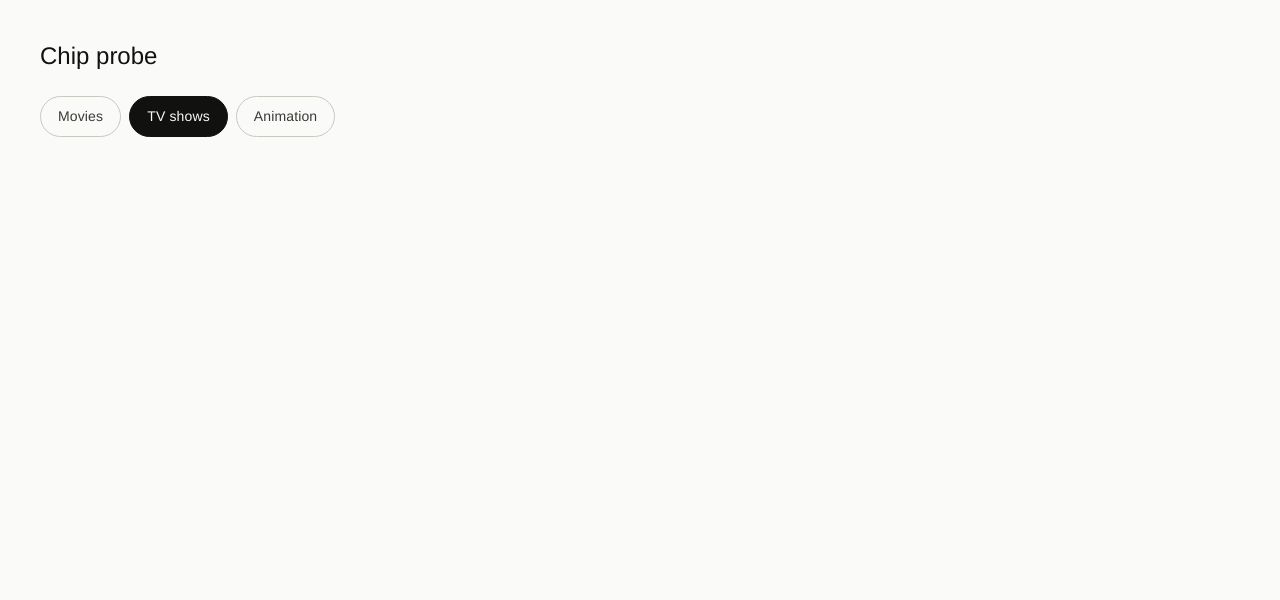
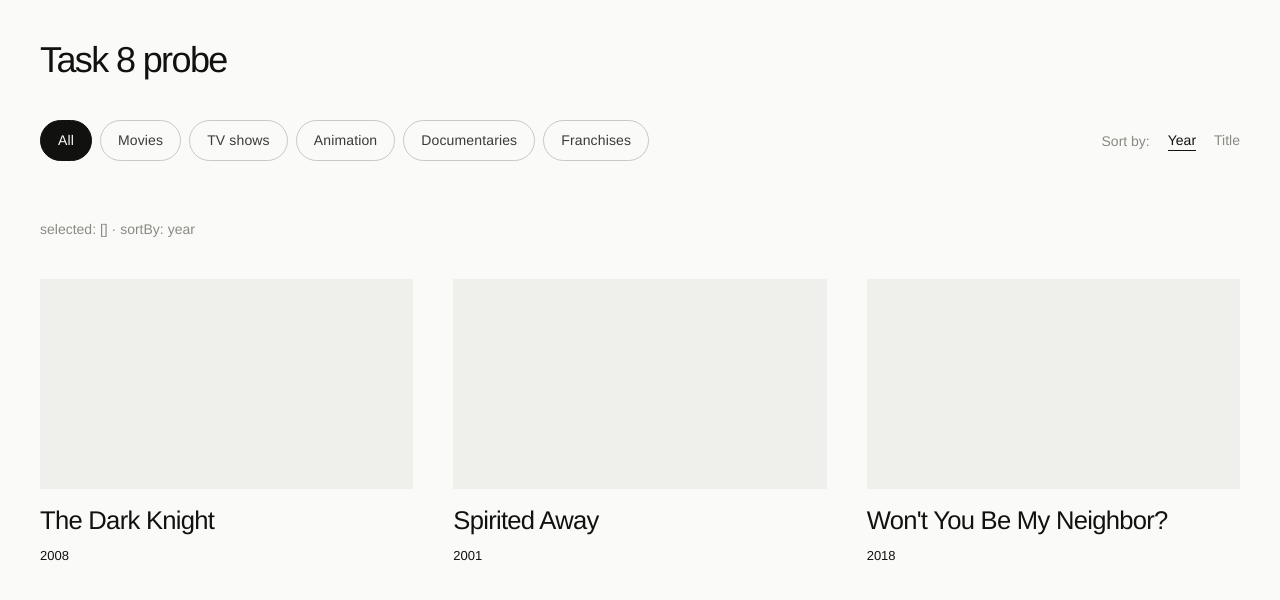
Before and after one commit to adlynheng/film-index, a Next.js app: page / in a window 1280 px wide. Shown: the top 600 px of the page. Built offline with nearby package versions, Linux system fonts and the light colour scheme.

Commit message:
Create film cards, category chips and sort controls.

```diff
--- a/src/app/page.tsx
+++ b/src/app/page.tsx
@@ -1,15 +1,41 @@
 "use client";
 
-import { Chip } from "@/components/shared/Chip";
+import { useState } from "react";
+import { CategoryChips } from "@/components/film-index/CategoryChips";
+import { FilmCard } from "@/components/film-index/FilmCard";
+import { SortControls } from "@/components/film-index/SortControls";
+import type { FilmCategory, FilmSummary } from "@/lib/types";
+
+const SAMPLE_FILMS: FilmSummary[] = [
+  { id: "1", slug: "the-dark-knight-2008", title: "The Dark Knight", year: 2008, director: "Christopher Nolan", posterKey: null, categories: ["Movies"], franchiseId: null },
+  { id: "2", slug: "spirited-away-2001", title: "Spirited Away", year: 2001, director: "Hayao Miyazaki", posterKey: null, categories: ["Animation", "Movies"], franchiseId: null },
+  { id: "3", slug: "wont-you-be-my-neighbor-2018", title: "Won't You Be My Neighbor?", year: 2018, director: null, posterKey: null, categories: ["Documentaries"], franchiseId: null },
+];
 
 export default function FilmIndexPage() {
+  const [selectedCategories, setSelectedCategories] = useState<(FilmCategory | "Franchises")[]>([]);
+  const [sortBy, setSortBy] = useState<"year" | "title">("year");
+
+  function toggleCategory(category: FilmCategory | "Franchises") {
+    setSelectedCategories((current) =>
+      current.includes(category) ? current.filter((entry) => entry !== category) : [...current, category]
+    );
+  }
+
   return (
-    <main className="flex flex-col gap-8pt-3 p-8pt-5">
-      <h1 className="text-2xl">Chip probe</h1>
-      <div className="flex flex-wrap gap-2">
-        <Chip label="Movies" active={false} onClick={() => {}} />
-        <Chip label="TV shows" active onClick={() => {}} />
-        <Chip label="Animation" active={false} onClick={() => {}} />
+    <main className="flex flex-col gap-8pt-5 px-[40px] py-8pt-5">
+      <h1 className="text-4xl font-medium tracking-[-0.045em]">Task 8 probe</h1>
+      <div className="flex flex-wrap items-center justify-between gap-[24px] pb-[18px]">
+        <CategoryChips selected={selectedCategories} onToggle={toggleCategory} onClearAll={() => setSelectedCategories([])} />
+        <SortControls sortBy={sortBy} onChange={setSortBy} />
+      </div>
+      <p className="text-sm text-muted">
+        selected: [{selectedCategories.join(", ")}] · sortBy: {sortBy}
+      </p>
+      <div className="grid gap-[76px_40px] [grid-template-columns:repeat(auto-fill,minmax(340px,1fr))]">
+        {SAMPLE_FILMS.map((film) => (
+          <FilmCard key={film.id} film={film} imageUrl={null} />
+        ))}
       </div>
     </main>
   );
--- /dev/null
+++ b/src/components/film-index/CategoryChips.tsx
@@ -0,0 +1,21 @@
+import { Chip } from "@/components/shared/Chip";
+import type { FilmCategory } from "@/lib/types";
+
+const ALL_CATEGORIES: (FilmCategory | "Franchises")[] = ["Movies", "TV shows", "Animation", "Documentaries", "Franchises"];
+
+interface CategoryChipsProps {
+  selected: (FilmCategory | "Franchises")[];
+  onToggle: (category: FilmCategory | "Franchises") => void;
+  onClearAll: () => void;
+}
+
+export function CategoryChips({ selected, onToggle, onClearAll }: CategoryChipsProps) {
+  return (
+    <div className="flex flex-wrap gap-[8px]">
+      <Chip label="All" active={selected.length === 0} onClick={onClearAll} />
+      {ALL_CATEGORIES.map((category) => (
+        <Chip key={category} label={category} active={selected.includes(category)} onClick={() => onToggle(category)} />
+      ))}
+    </div>
+  );
+}
--- /dev/null
+++ b/src/components/film-index/FilmCard.tsx
@@ -0,0 +1,49 @@
+"use client";
+
+import { useState } from "react";
+import Link from "next/link";
+import type { FilmSummary } from "@/lib/types";
+
+interface FilmCardProps {
+  film: FilmSummary;
+  imageUrl: string | null;
+}
+
+export function FilmCard({ film, imageUrl }: FilmCardProps) {
+  const [isHovered, setIsHovered] = useState(false);
+
+  return (
+    <div
+      className="flex flex-col gap-[18px]"
+      onMouseEnter={() => setIsHovered(true)}
+      onMouseLeave={() => setIsHovered(false)}
+    >
+      <div className="relative aspect-video w-full bg-tile">
+        {imageUrl ? (
+          // eslint-disable-next-line @next/next/no-img-element -- pre-sized/pre-cached R2 asset, see spec §6
+          <img src={imageUrl} alt={film.title} className="h-full w-full object-cover" loading="lazy" />
+        ) : null}
+        <Link
+          href={`/films/${film.slug}`}
+          className="absolute inset-0 flex items-center justify-center bg-ink/[0.76] text-paper transition-opacity duration-[190ms] ease-out"
+          style={{ opacity: isHovered ? 1 : 0, pointerEvents: isHovered ? "auto" : "none" }}
+          tabIndex={-1}
+          aria-hidden="true"
+        >
+          <div className="px-[26px] text-center">
+            <div className="text-[11px] uppercase tracking-[0.14em] text-overlayLabel">Directed by</div>
+            <div className="mt-[10px] text-balance text-[clamp(20px,1.7vw,27px)] font-medium leading-[1.14] tracking-[-0.02em]">
+              {film.director ?? "Director not logged"}
+            </div>
+          </div>
+        </Link>
+      </div>
+      <Link href={`/films/${film.slug}`} className="flex flex-col text-left">
+        <h3 className="text-balance text-[clamp(24px,2vw,32px)] font-medium leading-[1.06] tracking-[-0.028em]">
+          {film.title}
+        </h3>
+        <span className="mt-[12px] text-[13px] text-ink">{film.year ?? ""}</span>
+      </Link>
+    </div>
+  );
+}
--- /dev/null
+++ b/src/components/film-index/SortControls.tsx
@@ -0,0 +1,31 @@
+type SortOption = "year" | "title";
+
+interface SortControlsProps {
+  sortBy: SortOption;
+  onChange: (sortBy: SortOption) => void;
+}
+
+const SORT_OPTIONS: { value: SortOption; label: string }[] = [
+  { value: "year", label: "Year" },
+  { value: "title", label: "Title" },
+];
+
+export function SortControls({ sortBy, onChange }: SortControlsProps) {
+  return (
+    <div className="flex items-center gap-[18px] text-sm">
+      <span className="text-muted">Sort by:</span>
+      {SORT_OPTIONS.map((option) => (
+        <button
+          key={option.value}
+          type="button"
+          onClick={() => onChange(option.value)}
+          className={`cursor-pointer border-b bg-transparent p-0 text-sm ${
+            option.value === sortBy ? "border-ink text-ink" : "border-transparent text-muted"
+          }`}
+        >
+          {option.label}
+        </button>
+      ))}
+    </div>
+  );
+}
```
